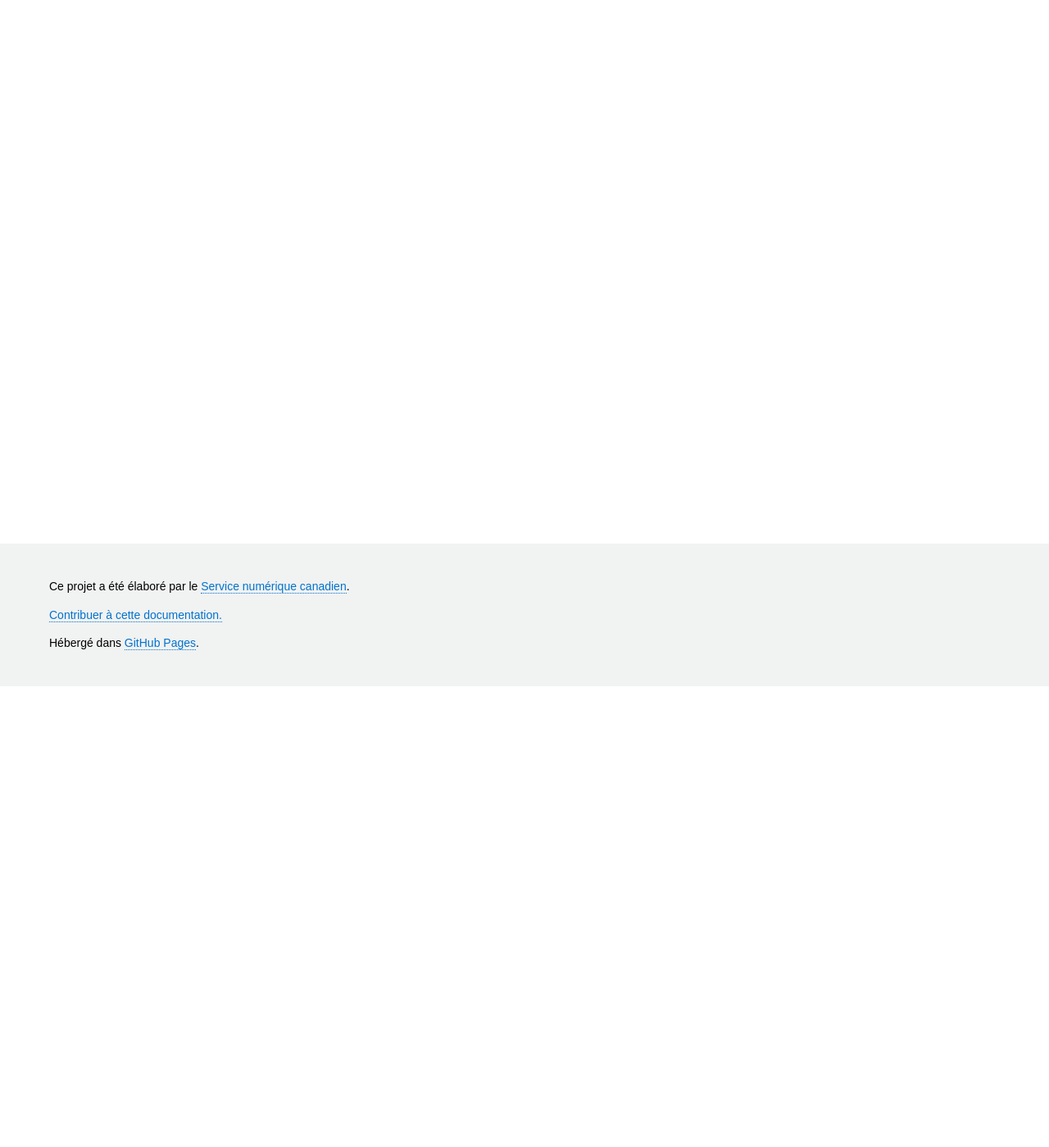
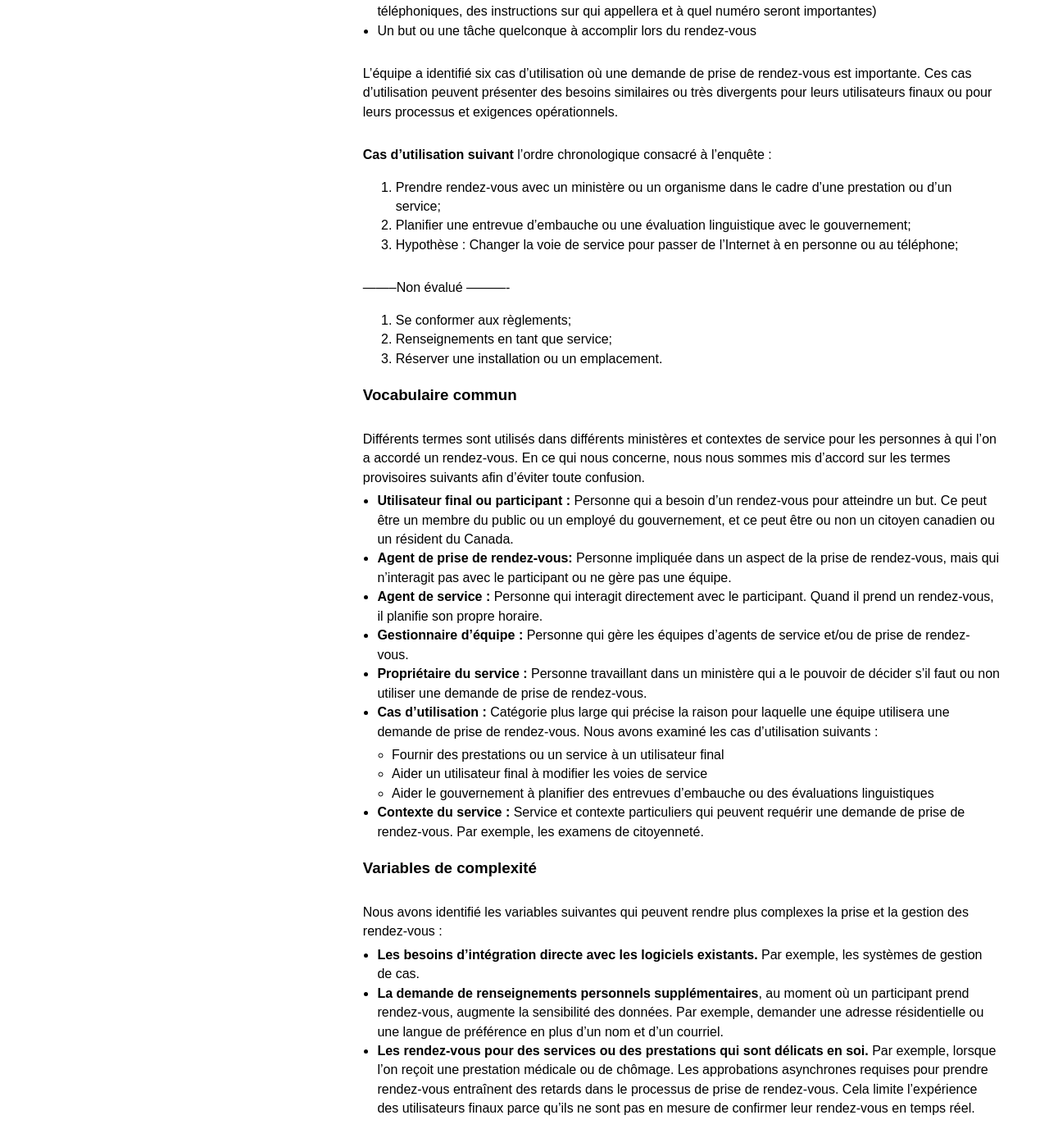
Before and after one commit to cds-snc/booking-documentation, a Jekyll site: the page built from _pages/fr/contexte.md, in a window 1280 px wide and 1400 px high, scrolled down 563 px. Shown: the whole window at 82% size. Built offline with Jekyll 4.4.1, drawn with Linux system fonts in a browser that asks for light colours; some of the changed text lies outside the part shown.

Commit message:
Update FR - Contexte
No additional information required

```diff
--- a/_pages/fr/contexte.md
+++ b/_pages/fr/contexte.md
@@ -5,3 +5,52 @@ lang: fr
 permalink: "/contexte/"
 trans_url: "/context/"
 ---
+
+## Contexte de l’outil de prise de rendez-vous
+
+### Résumé/vue d’ensemble
+Les rendez-vous du gouvernement pour des interactions synchrones peuvent comprendre des rendez-vous en personne, comme des examens de citoyenneté, des prise d’empreintes digitales et de photo pour des visas ou des permis de travail, des appels téléphoniques pour obtenir des détails sur une décision, ou peut-être même des vidéoconférences.
+
+Essentiellement, la réussite d’une prise de rendez-vous et d’une participation à un rendez-vous implique :
+- Au moins 1 participant
+- Au moins un fonctionnaire ou « agent de service »
+- De se présenter à un moment déterminé
+- De se présenter à un endroit précis ou sur une connexion d’appareil précise (pour des appels téléphoniques, des instructions sur qui appellera et à quel numéro seront importantes)
+- Un but ou une tâche quelconque à accomplir lors du rendez-vous
+
+L’équipe a identifié six cas d’utilisation où une demande de prise de rendez-vous est importante. Ces cas d’utilisation peuvent présenter des besoins similaires ou très divergents pour leurs utilisateurs finaux ou pour leurs processus et exigences opérationnels.
+
+**Cas d’utilisation suivant** l’ordre chronologique consacré à l’enquête :
+1. Prendre rendez-vous avec un ministère ou un organisme dans le cadre d’une prestation ou d’un service;
+2. Planifier une entrevue d’embauche ou une évaluation linguistique avec le gouvernement;
+3. Hypothèse : Changer la voie de service pour passer de l’Internet à en personne ou au téléphone;
+
+--------Non évalué ----------
+
+4. Se conformer aux règlements;
+5. Renseignements en tant que service;
+6. Réserver une installation ou un emplacement.
+
+### Vocabulaire commun
+
+Différents termes sont utilisés dans différents ministères et contextes de service pour les personnes à qui l’on a accordé un rendez-vous. En ce qui nous concerne, nous nous sommes mis d’accord sur les termes provisoires suivants afin d’éviter toute confusion.
+
+- **Utilisateur final ou participant :** Personne qui a besoin d’un rendez-vous pour atteindre un but. Ce peut être un membre du public ou un employé du gouvernement, et ce peut être ou non un citoyen canadien ou un résident du Canada.
+- **Agent de prise de rendez-vous:** Personne impliquée dans un aspect de la prise de rendez-vous, mais qui n’interagit pas avec le participant ou ne gère pas une équipe.
+- **Agent de service :** Personne qui interagit directement avec le participant. Quand il prend un rendez-vous, il planifie son propre horaire.
+- **Gestionnaire d’équipe :** Personne qui gère les équipes d’agents de service et/ou de prise de rendez-vous.
+- **Propriétaire du service :** Personne travaillant dans un ministère qui a le pouvoir de décider s’il faut ou non utiliser une demande de prise de rendez-vous.
+- **Cas d’utilisation :** Catégorie plus large qui précise la raison pour laquelle une équipe utilisera une demande de prise de rendez-vous. Nous avons examiné les cas d’utilisation suivants :
+  - Fournir des prestations ou un service à un utilisateur final
+  - Aider un utilisateur final à modifier les voies de service
+  - Aider le gouvernement à planifier des entrevues d’embauche ou des évaluations linguistiques
+- **Contexte du service :** Service et contexte particuliers qui peuvent requérir une demande de prise de rendez-vous. Par exemple, les examens de citoyenneté.
+
+### Variables de complexité
+
+Nous avons identifié les variables suivantes qui peuvent rendre plus complexes la prise et la gestion des rendez-vous :
+
+- **Les besoins d’intégration directe avec les logiciels existants.** Par exemple, les systèmes de gestion de cas.
+- **La demande de renseignements personnels supplémentaires**, au moment où un participant prend rendez-vous, augmente la sensibilité des données. Par exemple, demander une adresse résidentielle ou une langue de préférence en plus d’un nom et d’un courriel.
+- **Les rendez-vous pour des services ou des prestations qui sont délicats en soi.** Par exemple, lorsque l’on reçoit une prestation médicale ou de chômage.
+Les approbations asynchrones requises pour prendre rendez-vous entraînent des retards dans le processus de prise de rendez-vous. Cela limite l’expérience des utilisateurs finaux parce qu’ils ne sont pas en mesure de confirmer leur rendez-vous en temps réel.
```
